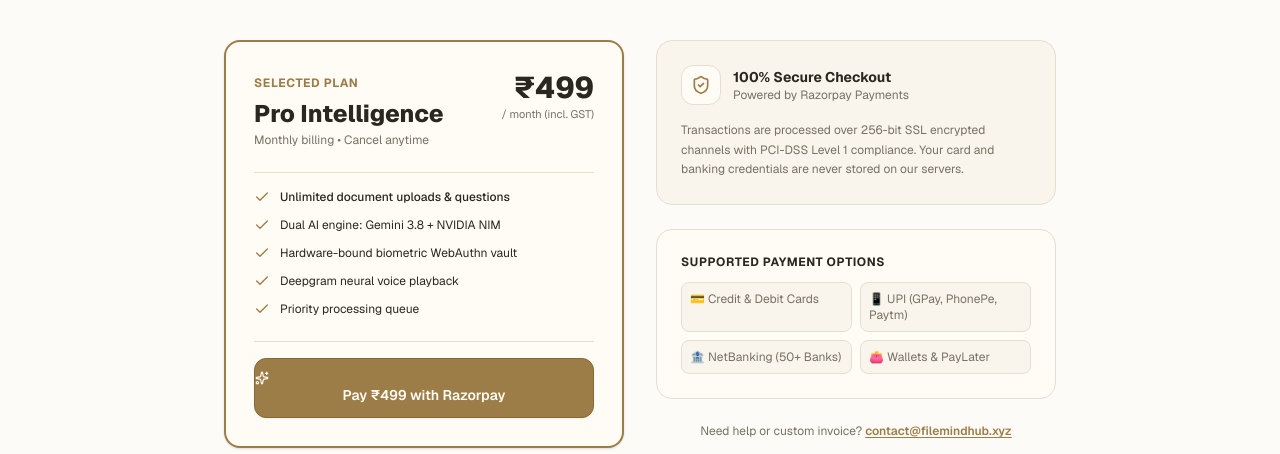
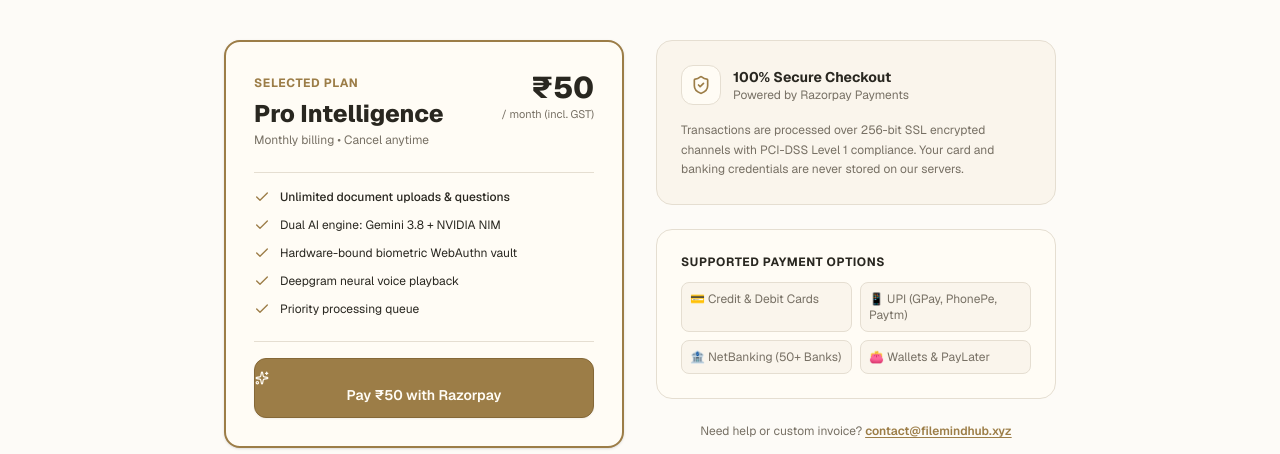
Before and after one commit to jitendarswami63-ai/newFilemind, a Next.js app: page /checkout in a window 1280 px wide. Shown: the part 283-737 px from the top of the page. Built offline with nearby package versions, Linux system fonts and the light colour scheme; no server answers.

Commit message:
feat(checkout): update subscription price to ₹50

```diff
--- a/app/api/create-order/route.ts
+++ b/app/api/create-order/route.ts
@@ -4,7 +4,7 @@ import { getRazorpayClient } from '@/lib/payments/razorpay'
 export async function POST(req: Request) {
   try {
     const body = await req.json().catch(() => ({}))
-    let amount = body.amount ?? 49900
+    let amount = body.amount ?? 5000
     const currency = body.currency || 'INR'
     const receipt = body.receipt || `rcpt_${Date.now()}`
 
--- a/app/api/payments/create-order/route.ts
+++ b/app/api/payments/create-order/route.ts
@@ -4,7 +4,7 @@ import { createRazorpayOrder } from '@/lib/payments/razorpay'
 export async function POST(req: Request) {
   try {
     const body = await req.json().catch(() => ({}))
-    const { amount = 499, currency = 'INR', planName = 'Pro Intelligence', notes = {} } = body
+    const { amount = 50, currency = 'INR', planName = 'Pro Intelligence', notes = {} } = body
 
     if (typeof amount !== 'number' || amount <= 0) {
       return NextResponse.json(
--- a/app/checkout/page.tsx
+++ b/app/checkout/page.tsx
@@ -48,7 +48,7 @@ export default function CheckoutPage() {
                 </p>
               </div>
               <div className="text-right">
-                <div className="text-3xl font-extrabold text-[#292720]">₹499</div>
+                <div className="text-3xl font-extrabold text-[#292720]">₹50</div>
                 <div className="text-[11px] text-[#777064]">/ month (incl. GST)</div>
               </div>
             </div>
@@ -78,10 +78,10 @@ export default function CheckoutPage() {
 
             <div className="pt-4 border-t border-[#E5DED1]">
               <RazorpayCheckoutButton
-                amount={499}
+                amount={50}
                 currency="INR"
                 planName="Pro Intelligence"
-                buttonText="Pay ₹499 with Razorpay"
+                buttonText="Pay ₹50 with Razorpay"
                 className="w-full text-center py-3 text-sm font-semibold text-[#FFFCF5] bg-[#9C7D47] hover:bg-[#856837] border border-[#856837] rounded-xl shadow-xs transition-colors cursor-pointer"
               />
             </div>
--- a/components/checkout/RazorpayCheckoutButton.tsx
+++ b/components/checkout/RazorpayCheckoutButton.tsx
@@ -21,10 +21,10 @@ interface RazorpayCheckoutButtonProps {
 }
 
 export function RazorpayCheckoutButton({
-  amount = 499,
+  amount = 50,
   currency = 'INR',
   planName = 'Pro Intelligence',
-  buttonText = 'Upgrade with Razorpay',
+  buttonText = 'Pay ₹50 with Razorpay',
   className = '',
   onSuccess,
   userEmail,
```
